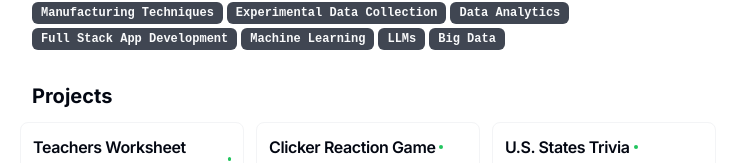
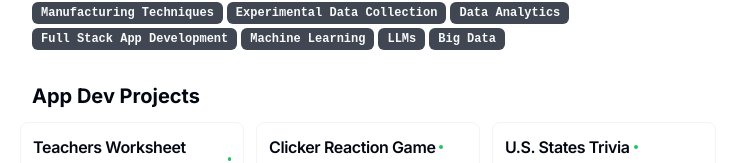
Before and after one commit to deonneon/cv, a Next.js app: page / in a window 1280 px wide. Shown: the part 1087-1250 px from the top of the page, without its empty margins (272-1007 px from the left). Built offline with nearby package versions, Linux system fonts and the light colour scheme.

Commit message:
Clarify projects

```diff
--- a/src/app/page.tsx
+++ b/src/app/page.tsx
@@ -189,7 +189,7 @@ export default function Page() {
         </Section>
 
         <Section className="print-force-new-page scroll-mb-16">
-          <h2 className="text-xl font-bold">Projects</h2>
+          <h2 className="text-xl font-bold">App Dev Projects</h2>
           <div className="-mx-3 grid grid-cols-1 gap-3 print:grid-cols-3 print:gap-2 md:grid-cols-2 lg:grid-cols-3">
             {RESUME_DATA.projects.map((project) => {
               return (
```
